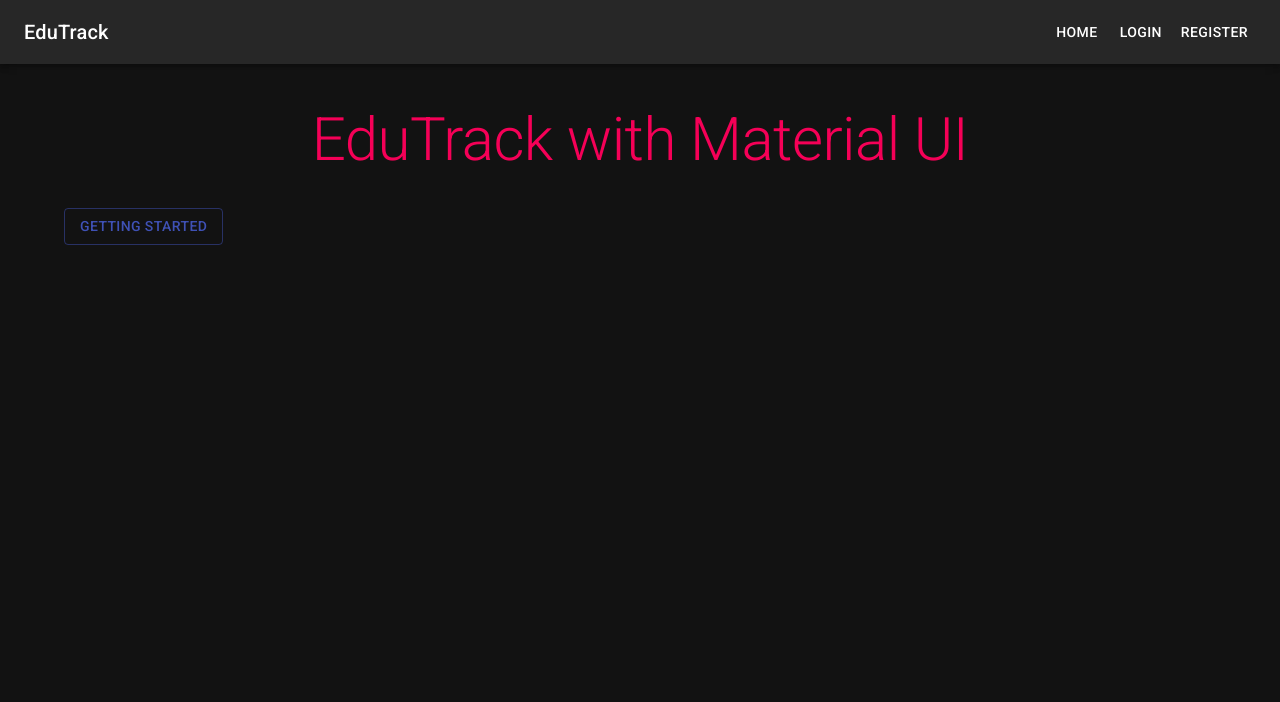
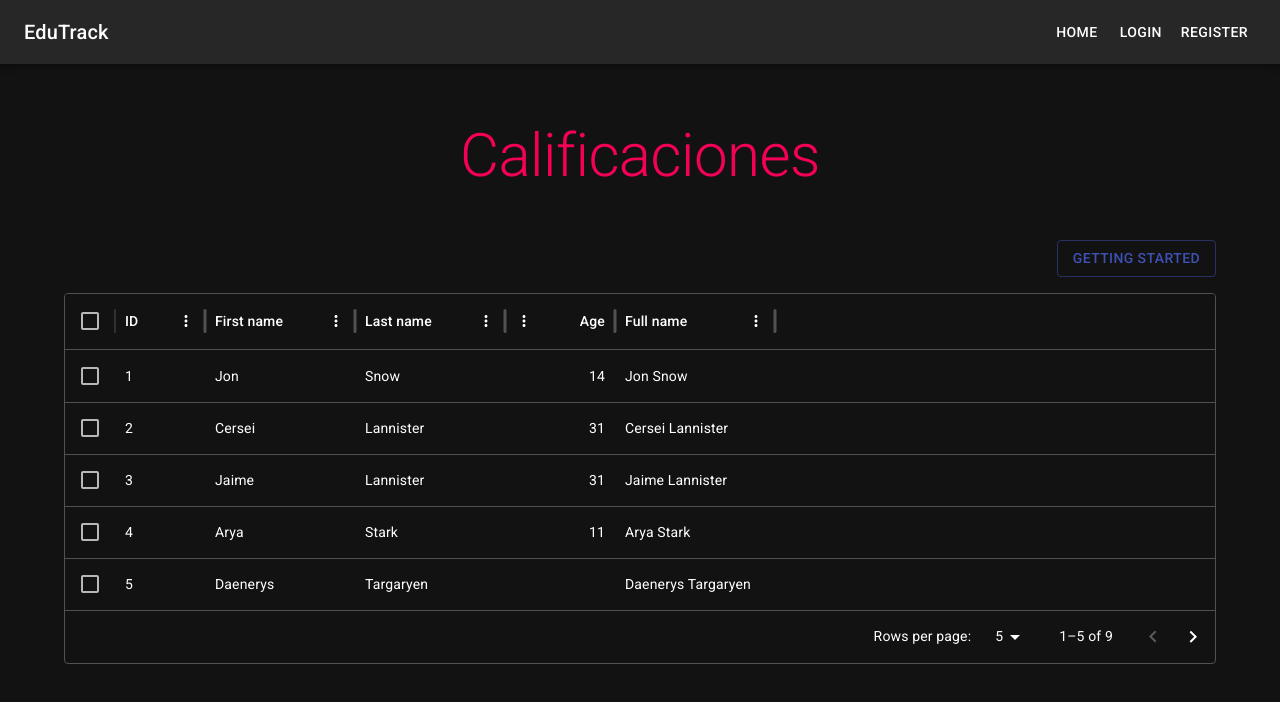
Before and after one commit to pgdiaz/edu-track, a React (Vite) app: page / in a window 1280 px wide. Shown: the top 702 px of the page. Built offline with nearby package versions, Linux system fonts and the light colour scheme.

Commit message:
Add first version of DataGrid

```diff
--- a/package.json
+++ b/package.json
@@ -15,6 +15,7 @@
     "@fontsource/roboto": "^5.0.13",
     "@mui/icons-material": "^5.15.20",
     "@mui/material": "^5.15.20",
+    "@mui/x-data-grid": "^7.7.0",
     "notistack": "^3.0.1",
     "react": "^18.2.0",
     "react-dom": "^18.2.0",
--- a/src/App.jsx
+++ b/src/App.jsx
@@ -17,7 +17,7 @@ function App() {
     <SnackbarProvider
       maxSnack={3}
       autoHideDuration={2000}>
-      <NavBar navLinks={navLinks} />
+      <NavBar title="EduTrack" navLinks={navLinks} />
       <Container sx={{ mt: 5 }}>
         <Routes>
           <Route path="/" element={<HomePage />} />
--- /dev/null
+++ b/src/datagrid/DataTable.jsx
@@ -0,0 +1,43 @@
+import { useContext } from 'react'
+import Box from '@mui/material/Box';
+import { DataGrid } from '@mui/x-data-grid';
+import { DatableContext } from './DatableContext';
+
+export default function DataTable() {
+    const { rows, columns, page, setPage, pageSize, setPageSize, rowCount } = useContext(DatableContext);
+
+    return (
+        <Box sx={{ height: '80%', width: '100%' }}>
+            <DataGrid
+                initialState={{
+                    pagination: {
+                        paginationModel: {
+                            pageSize: pageSize,
+                        },
+                    },
+                }}
+                rows={rows}
+                columns={columns}
+                page={page}
+                pageSize={pageSize}
+                onPaginationModelChange={(model) => {
+                    setPage(model.page)
+                    setPageSize(model.pageSize)
+                }}
+                rowCount={rowCount}
+                paginationMode="server"
+                pageSizeOptions={[5, 10, 25, 50, 100]}
+                checkboxSelection
+                disableRowSelectionOnClick
+                onSortModelChange={(model, detail) => {
+                    // TODO: Remove log
+                    console.log('onSortModelChange')
+                }}
+                onRowCountChange={(nRows) => {
+                    // TODO: Remove log
+                    console.log('onRowCountChange: ' + nRows)
+                }}
+            />
+        </Box>
+    );
+}
--- /dev/null
+++ b/src/datagrid/DatableContext.jsx
@@ -0,0 +1,89 @@
+import React, { createContext, useEffect, useState } from 'react';
+
+const defaultColumns = [
+    {
+        field: 'id',
+        headerName: 'ID',
+        width: 90
+    },
+    {
+        field: 'firstName',
+        headerName: 'First name',
+        width: 150,
+        editable: true,
+    },
+    {
+        field: 'lastName',
+        headerName: 'Last name',
+        width: 150,
+        editable: true,
+    },
+    {
+        field: 'age',
+        headerName: 'Age',
+        type: 'number',
+        sortable: false,
+        width: 110,
+        editable: true,
+    },
+    {
+        field: 'fullName',
+        headerName: 'Full name',
+        description: 'This column has a value getter and is not sortable.',
+        sortable: false,
+        width: 160,
+        valueGetter: (value, row) => `${row.firstName || ''} ${row.lastName || ''}`,
+    },
+];
+
+const defaultRows = [
+    { id: 1, lastName: 'Snow', firstName: 'Jon', age: 14 },
+    { id: 2, lastName: 'Lannister', firstName: 'Cersei', age: 31 },
+    { id: 3, lastName: 'Lannister', firstName: 'Jaime', age: 31 },
+    { id: 4, lastName: 'Stark', firstName: 'Arya', age: 11 },
+    { id: 5, lastName: 'Targaryen', firstName: 'Daenerys', age: null },
+    { id: 6, lastName: 'Melisandre', firstName: null, age: 150 },
+    { id: 7, lastName: 'Clifford', firstName: 'Ferrara', age: 44 },
+    { id: 8, lastName: 'Frances', firstName: 'Rossini', age: 36 },
+    { id: 9, lastName: 'Roxie', firstName: 'Harvey', age: 65 },
+];
+
+export const DatableContext = createContext();
+
+export const DatableProvider = ({ children }) => {
+    const [rows, setRows] = useState([]);
+    const [page, setPage] = useState(0);
+    const [pageSize, setPageSize] = useState(5);
+    const [rowCount, setRowCount] = useState(defaultRows.length);
+
+    const fetchData = async () => {
+        // TODO: Remove log
+        console.log('fetchData')
+        const startIndex = page * pageSize;
+        const endIndex = startIndex + pageSize;
+        const paginatedRows = defaultRows.slice(startIndex, endIndex);
+        setRows(paginatedRows);
+        setRowCount(defaultRows.length);
+    };
+
+    useEffect(() => {
+        fetchData();
+    }, [page, pageSize]);
+
+    return (
+        <DatableContext.Provider value={
+            {
+                columns: defaultColumns,
+                rows,
+                page,
+                setPage,
+                pageSize,
+                setPageSize,
+                rowCount
+            }
+        }
+        >
+            {children}
+        </DatableContext.Provider>
+    );
+};
--- a/src/navbar/NavBar.jsx
+++ b/src/navbar/NavBar.jsx
@@ -5,7 +5,7 @@ import NavList from "./NavList";
 import { useState } from "react";
 import { NavLink } from "react-router-dom";
 
-export default function NavBar({ navLinks }) {
+export default function NavBar({ title, navLinks }) {
     const [open, setOpen] = useState(false);
 
     return (
@@ -26,7 +26,7 @@ export default function NavBar({ navLinks }) {
                         variant="h6"
                         sx={{ flexGrow: 1 }}
                     >
-                        EduTrack
+                        {title}
                     </Typography>
                     <Box sx={{ display: { xs: "none", sm: "flex" } }}>
                         {navLinks.map((link) => (
--- a/src/pages/HomePage.jsx
+++ b/src/pages/HomePage.jsx
@@ -1,8 +1,11 @@
-import { Button, Typography } from "@mui/material";
+import { Box, Button, Typography } from "@mui/material";
+import DataTable from "../datagrid/DataTable";
+import { DatableProvider } from "../datagrid/DatableContext";
 
 export default function HomePage() {
     return (
-        <>
+        <DatableProvider>
+            <Box sx={{ display: "grid", gap: 2 }} pb={2}>
                 <Typography
                     variant="h2"
                     component="h1"
@@ -10,8 +13,21 @@ export default function HomePage() {
                     color="secondary"
                     align="center"
                     pb={2}>
-                EduTrack with Material UI
+                    Calificaciones
                 </Typography>
-            <Button variant="outlined">Getting Started</Button>
-        </>);
+                <Box
+                    component="span"
+                    sx={
+                        {
+                            display: { xs: "grid", sm: "flex" },
+                            justifyContent: { sm: "flex-end" }
                         }
+                    }
+                >
+                    <Button key="add" variant="outlined">Getting Started</Button>
+                </Box>
+            </Box>
+            <DataTable />
+        </DatableProvider>
+    );
+}
--- a/src/pages/LoginPage.jsx
+++ b/src/pages/LoginPage.jsx
@@ -8,7 +8,7 @@ export default function LoginPage() {
     return (
         <>
             <h1>Login</h1>
-            <Box sx={{ display: "grid", gap: "1rem" }}>
+            <Box sx={{ display: "grid", gap: 2 }}>
                 <Alert severity="error">
                     <AlertTitle>Error</AlertTitle>
                     Esta es una alerta
```
Also changed, not shown: 1 other file (tests, documents, lock files or other folders). Lines whose indentation alone changed are shown as unchanged.
